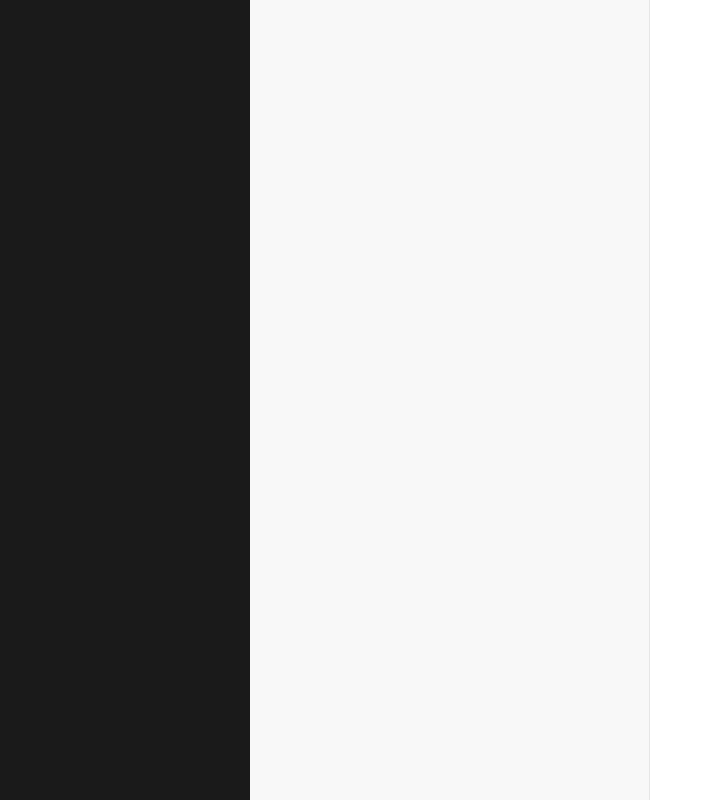
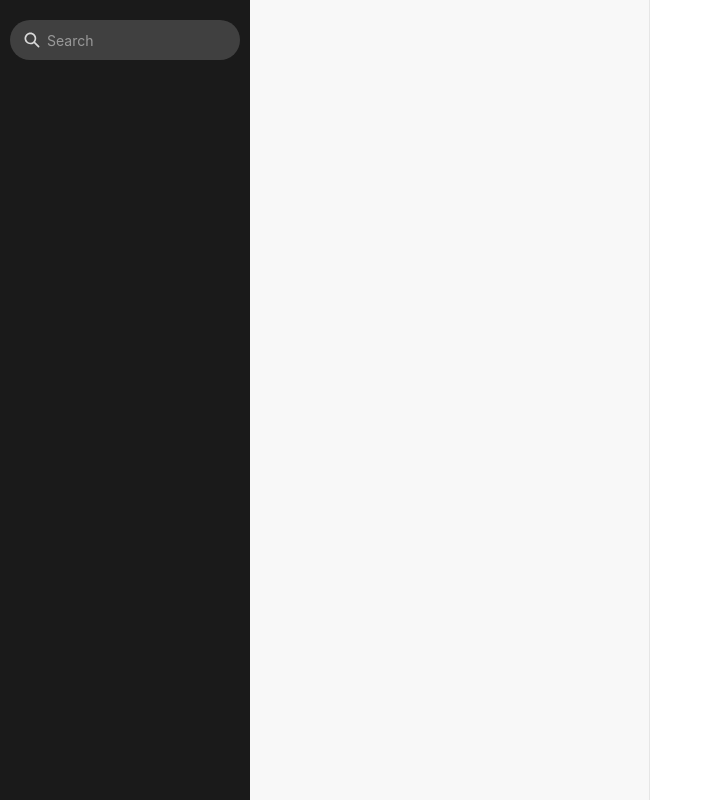
Before and after one commit to Mckenney17/Evernote-App-Clone, a React (Create React App) app: page / in a window 1280 px wide. Shown: the whole page, without its empty margins (0-703 px from the left). Built offline with nearby package versions, Linux system fonts and the light colour scheme.

Commit message:
search box created

```diff
--- a/src/components/Sidebar.js
+++ b/src/components/Sidebar.js
@@ -4,7 +4,17 @@ import './Sidebar.scss'
 function Sidebar() {
     return (
         <div className="sidebar">
+            <div className="top-section-search-newnote">
+                <div className="input-wrapper">
+                    <span className="search-icon">
+                    <svg width="24" height="24" fill="none" xmlns="http://www.w3.org/2000/svg" class="C1Pw2rSHz9BEf3xLKAgU"><path fill-rule="evenodd" clip-rule="evenodd" d="M13.959 15.127c-2.294 1.728-5.577 1.542-7.68-.556-2.303-2.297-2.318-6.02-.034-8.312 2.285-2.293 6.004-2.29 8.307.009 2.103 2.097 2.299 5.381.579 7.682a.86.86 0 01.055.05l4.028 4.035a.834.834 0 01-1.179 1.179l-4.028-4.035a.869.869 0 01-.048-.052zm-.553-1.725c-1.63 1.635-4.293 1.641-5.95-.012s-1.66-4.318-.03-5.954c1.629-1.635 4.293-1.64 5.95.013 1.657 1.653 1.659 4.318.03 5.953z" fill="currentColor"></path></svg>
+                    </span>
+                    <input type="text" aria-roledescription="search" placeholder="Search" aria-placeholder="Search" />
+                </div>
+            </div>
+            <div className="menu-section">
 
+            </div>
         </div>
     )
 }
--- a/src/components/Sidebar.scss
+++ b/src/components/Sidebar.scss
@@ -2,4 +2,35 @@
 
 .sidebar {
     background: gray(g1);
+
+    .top-section-search-newnote {
+        padding: 20px 10px 0;
+    }
+
+    .input-wrapper {
+        @include flex($ai: center);
+        width: 100%;
+        height: 40px;
+        border-radius: 32px;
+        background: gray(g5);
+        padding: 0 10px;
+    }
+
+    .search-icon {
+        color: gray(g15);
+        max-height: 24px;
+    }
+
+    input {
+        background:transparent;
+        width: 100%;
+        margin-left: 3px;
+        height: 80%;
+        font-size: tscale(ts14);
+        line-height: 14px;
+
+        &::placeholder {
+            color: lighten(gray(g5), 35);
+        }
+    }
 }
--- a/src/index.scss
+++ b/src/index.scss
@@ -2,6 +2,7 @@
     margin: 0;
     padding: 0;
     box-sizing: border-box;
+    font-family: -apple-system, BlinkMacSystemFont, 'Segoe UI', Roboto, Oxygen, Ubuntu, Cantarell, 'Open Sans', 'Helvetica', 'Arial', sans-serif;
 }
 
 html, body {
```
